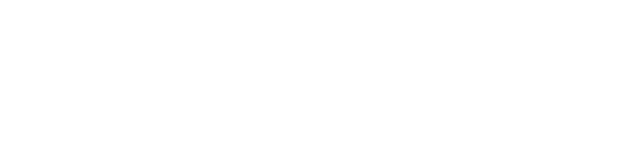
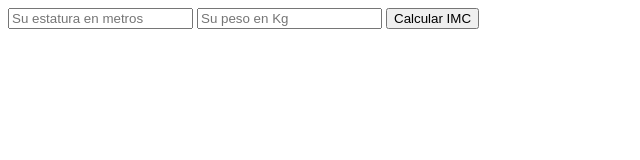
Before and after one commit to MarceloPalacios22/tp2_programacionIII, a plain HTML site: page ejercicio4/index.html in a window 1280 px wide. Shown: the whole page, without its empty margins (0-640 px from the left). Drawn offline with Linux system fonts and the light colour scheme.

Commit message:
Ejercicio 4

```diff
--- a/ejercicio4/index.html
+++ b/ejercicio4/index.html
@@ -7,6 +7,21 @@
     <link rel="stylesheet" href="styles.css">
 </head>
 <body>
+    <form class="form">
+      <input
+        class="input"
+        type="text"
+        id="altura"
+        placeholder="Su estatura en metros"
+      />
+      <input
+        class="input"
+        type="text"
+        id="peso"
+        placeholder="Su peso en Kg"
+      />
+      <button class="boton" id="calcButton">Calcular IMC</button>
+    </form>
     <script src="script.js"></script>
 </body>
 </html>
--- a/ejercicio4/script.js
+++ b/ejercicio4/script.js
@@ -0,0 +1,8 @@
+document.getElementById("calcButton").addEventListener("click", function () {
+  let peso = parseFloat(document.getElementById("peso").value);
+  let altura = parseFloat(document.getElementById("altura").value);
+
+  let resultado = peso / altura ** 2;
+
+  alert("Su imc es de: " + resultado.toFixed(2));
+});
```
